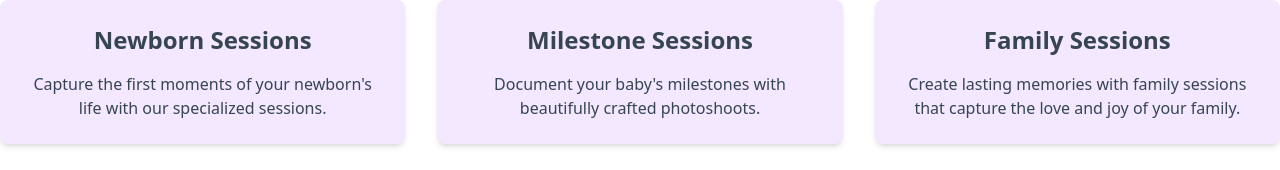
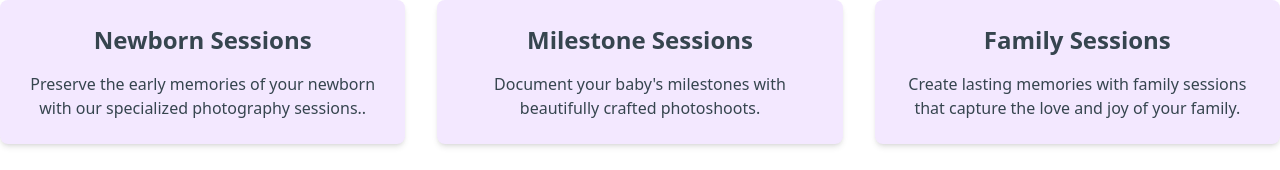
Before and after one commit to harshi301/baby-photoshoot-website, a Next.js app: page / in a window 1280 px wide. Shown: the part 576-746 px from the top of the page. Built offline with nearby package versions, Linux system fonts and the light colour scheme.

Commit message:
services changed

```diff
--- a/src/components/Services.tsx
+++ b/src/components/Services.tsx
@@ -9,8 +9,8 @@ export default function Services() {
               Newborn Sessions
             </h3>
             <p className="text-charcoal">
-              Capture the first moments of your newborn's life with our
-              specialized sessions.
+              Preserve the early memories of your newborn with our specialized
+              photography sessions..
             </p>
           </div>
           <div className="p-6 bg-lavender-light rounded-lg shadow-md">
```
